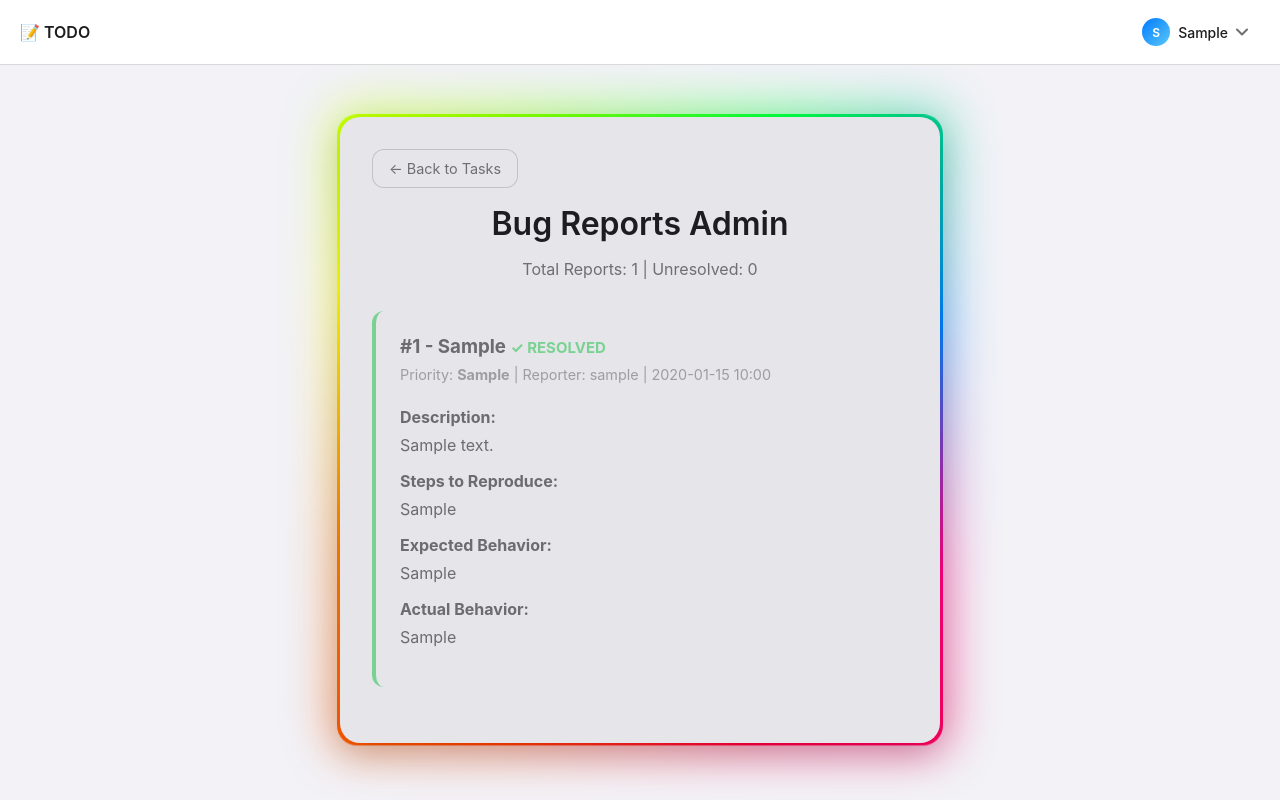
After one commit to CJYD/TODO-APP, a Flask app: page /admin/bugs in a window 1280 px wide. The commit adds this page. Run offline with Flask 3, Linux system fonts and the light colour scheme; a user stored in the database is signed in; tables that the repository leaves empty hold one stand-in row (values such as "Sample post").

Commit message:
Add complete bug report system with database storage and admin panel

```diff
--- a/app.py
+++ b/app.py
@@ -7,7 +7,7 @@ from flask_migrate import Migrate
 from flask_login import LoginManager, login_user, logout_user, login_required, current_user
 
 # import your package‐scoped db & model
-from todo import db, Task, User
+from todo import db, Task, User, BugReport
 from cleanup import cleanup_completed_tasks, get_cleanup_stats
 
 # ─── Setup ────────────────────────────────────────────────────────────────
@@ -329,12 +329,65 @@ def report():
             flash("Bug type and description are required!", "error")
             return render_template("report.html")
 
-        # Here you could save to database or send email
-        # For now, just show a success message
-        flash(f"Bug report submitted successfully! Type: {bug_type}, Priority: {priority}")
+        # Save bug report to database
+        try:
+            bug_report = BugReport(
+                bug_type=bug_type,
+                priority=priority or 'medium',
+                description=description,
+                steps=steps,
+                expected=expected,
+                actual=actual,
+                user_id=current_user.id
+            )
+            db.session.add(bug_report)
+            db.session.commit()
+            flash(f"Bug report submitted successfully! We'll look into it. (Report #{bug_report.id})", "success")
+        except Exception as e:
+            db.session.rollback()
+            flash("Error submitting bug report. Please try again.", "error")
+
         return redirect(url_for('index'))
 
     return render_template("report.html")
+
+# ─── ADMIN ROUTES ────────────────────────────────────────────────────────
+
+@app.route("/admin/bugs")
+@login_required
+def admin_bugs():
+    # Simple admin check - you can make this more sophisticated
+    # For now, user with ID 1 (first user) is admin
+    if current_user.id != 1:
+        flash("Access denied. Admin only.", "error")
+        return redirect(url_for('index'))
+
+    # Get all bug reports, ordered by newest first
+    bug_reports = BugReport.query.order_by(BugReport.created_at.desc()).all()
+
+    return render_template("admin_bugs.html", bug_reports=bug_reports)
+
+@app.route("/admin/bugs/<int:bug_id>/resolve", methods=["POST"])
+@login_required
+def resolve_bug(bug_id):
+    if current_user.id != 1:
+        flash("Access denied. Admin only.", "error")
+        return redirect(url_for('index'))
+
+    bug_report = BugReport.query.get_or_404(bug_id)
+    bug_report.resolved = True
+    db.session.commit()
+    flash(f"Bug report #{bug_id} marked as resolved!", "success")
+    return redirect(url_for('admin_bugs'))
+
+@app.route("/migrate_db")
+def migrate_db():
+    """Simple database migration to add new tables"""
+    try:
+        db.create_all()
+        return "Database migrated successfully! BugReport table created."
+    except Exception as e:
+        return f"Error migrating database: {str(e)}"
 
 # ─── RUN ─────────────────────────────────────────────────────────────────
 
--- /dev/null
+++ b/templates/admin_bugs.html
@@ -0,0 +1,87 @@
+{% extends "layout.html" %}
+{% block content %}
+<div class="container">
+  <a href="{{ url_for('index') }}" class="back-link">← Back to Tasks</a>
+
+  <h1>Bug Reports Admin</h1>
+  <p style="text-align: center; color: var(--text-secondary); margin-bottom: 2rem;">
+    Total Reports: {{ bug_reports|length }} |
+    Unresolved: {{ bug_reports|selectattr('resolved', 'equalto', false)|list|length }}
+  </p>
+
+  {% if bug_reports %}
+    <div class="bug-reports">
+      {% for report in bug_reports %}
+        <div class="bug-report-card" style="
+          background: var(--bg-secondary);
+          border-radius: 12px;
+          padding: 1.5rem;
+          margin-bottom: 1.5rem;
+          border-left: 4px solid {% if report.resolved %}#34c759{% elif report.priority == 'critical' %}#ff453a{% elif report.priority == 'high' %}#ff9500{% else %}#007aff{% endif %};
+          {% if report.resolved %}opacity: 0.6;{% endif %}
+        ">
+          <div style="display: flex; justify-content: space-between; align-items: flex-start; margin-bottom: 1rem;">
+            <div>
+              <h3 style="margin: 0; color: var(--text-primary);">
+                #{{ report.id }} - {{ report.bug_type|title }}
+                {% if report.resolved %}
+                  <span style="color: #34c759; font-size: 0.8em;">✓ RESOLVED</span>
+                {% endif %}
+              </h3>
+              <p style="margin: 0.5rem 0; color: var(--text-secondary); font-size: 0.9rem;">
+                Priority: <strong>{{ report.priority|title }}</strong> |
+                Reporter: {{ report.reporter.username }} |
+                {{ report.created_at.strftime('%Y-%m-%d %H:%M') }}
+              </p>
+            </div>
+            {% if not report.resolved %}
+              <form method="post" action="{{ url_for('resolve_bug', bug_id=report.id) }}" style="margin: 0;">
+                <button type="submit" style="
+                  background: #34c759;
+                  color: white;
+                  border: none;
+                  padding: 0.5rem 1rem;
+                  border-radius: 8px;
+                  cursor: pointer;
+                  font-size: 0.9rem;
+                ">Mark Resolved</button>
+              </form>
+            {% endif %}
+          </div>
+
+          <div style="margin-bottom: 1rem;">
+            <strong style="color: var(--text-primary);">Description:</strong>
+            <p style="margin: 0.5rem 0; color: var(--text-primary);">{{ report.description }}</p>
+          </div>
+
+          {% if report.steps %}
+            <div style="margin-bottom: 1rem;">
+              <strong style="color: var(--text-primary);">Steps to Reproduce:</strong>
+              <p style="margin: 0.5rem 0; color: var(--text-primary); white-space: pre-line;">{{ report.steps }}</p>
+            </div>
+          {% endif %}
+
+          {% if report.expected %}
+            <div style="margin-bottom: 1rem;">
+              <strong style="color: var(--text-primary);">Expected Behavior:</strong>
+              <p style="margin: 0.5rem 0; color: var(--text-primary);">{{ report.expected }}</p>
+            </div>
+          {% endif %}
+
+          {% if report.actual %}
+            <div style="margin-bottom: 1rem;">
+              <strong style="color: var(--text-primary);">Actual Behavior:</strong>
+              <p style="margin: 0.5rem 0; color: var(--text-primary);">{{ report.actual }}</p>
+            </div>
+          {% endif %}
+        </div>
+      {% endfor %}
+    </div>
+  {% else %}
+    <div style="text-align: center; padding: 3rem; color: var(--text-secondary);">
+      <h3>No Bug Reports Yet</h3>
+      <p>When users submit bug reports, they'll appear here.</p>
+    </div>
+  {% endif %}
+</div>
+{% endblock %}
--- a/templates/layout.html
+++ b/templates/layout.html
@@ -74,6 +74,15 @@
             </svg>
             Report Bug
           </a>
+          {% if current_user.id == 1 %}
+          <a href="{{ url_for('admin_bugs') }}" class="dropdown-item">
+            <svg width="16" height="16" viewBox="0 0 24 24" fill="none" stroke="currentColor" stroke-width="2">
+              <path d="M12 2L2 7v10c0 5.55 3.84 10 9 12 1.16.22 2.84.22 4 0 5.16-2 9-6.45 9-12V7L12 2z"/>
+              <path d="M9 12l2 2 4-4"/>
+            </svg>
+            Admin: Bug Reports
+          </a>
+          {% endif %}
           <div class="dropdown-divider"></div>
           <a href="{{ url_for('logout') }}" class="dropdown-item logout-item">
             <svg width="16" height="16" viewBox="0 0 24 24" fill="none" stroke="currentColor" stroke-width="2">
--- a/todo/__init__.py
+++ b/todo/__init__.py
@@ -1,5 +1,5 @@
 # todo/__init__.py
 from .db import db
-from .models import Task, User
+from .models import Task, User, BugReport
 
-__all__ = ["db", "Task", "User"]
+__all__ = ["db", "Task", "User", "BugReport"]
```
Also changed, not shown: todo/models.py (+17 -0 lines).
